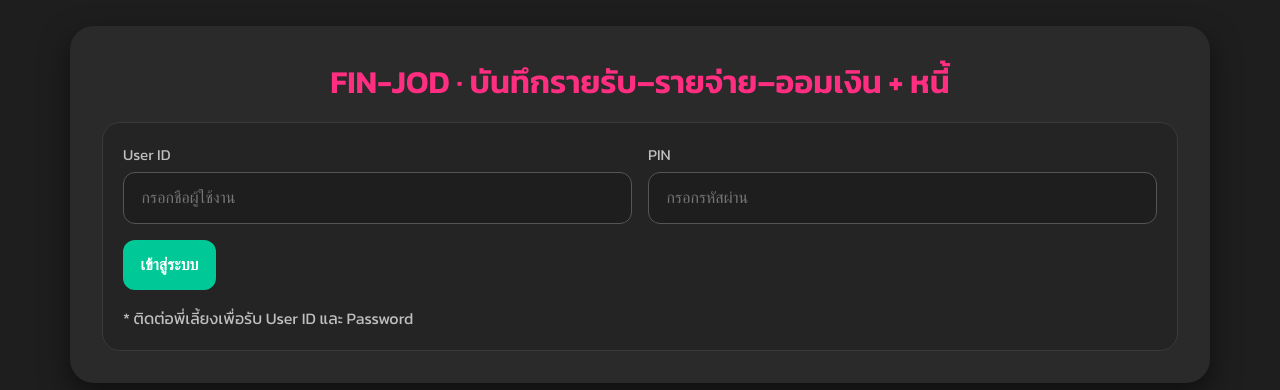
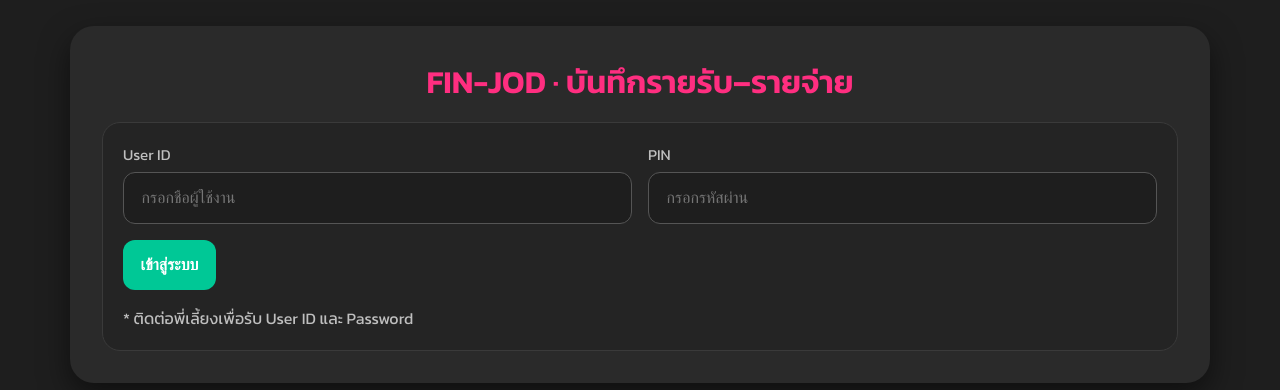
Before and after one commit to ntlfined-hub/FinJod, a plain HTML site: page index.html in a window 1280 px wide. Drawn offline with nearby package versions, Linux system fonts and the light colour scheme.

Commit message:
Update index.html

```diff
--- a/index.html
+++ b/index.html
@@ -4,7 +4,7 @@
 <head>
   <meta charset="UTF-8" />
   <meta name="viewport" content="width=device-width, initial-scale=1, viewport-fit=cover"/>
-  <title>FIN-JOD · บันทึกรายรับ–รายจ่าย–ออมเงิน + หนี้</title>
+  <title>FIN-JOD · บันทึกรายรับ–รายจ่าย</title>
   <script src="https://cdn.jsdelivr.net/npm/chart.js"></script>
   <link href="https://fonts.googleapis.com/css2?family=Kanit:wght@400;600&display=swap" rel="stylesheet">
   <style>
@@ -108,7 +108,7 @@
 </head>
 <body>
   <div class="container">
-    <h1>FIN-JOD · บันทึกรายรับ–รายจ่าย–ออมเงิน + หนี้</h1>
+    <h1>FIN-JOD · บันทึกรายรับ–รายจ่าย</h1>
 
     <!-- Login -->
     <div id="loginBox" class="card">
```
